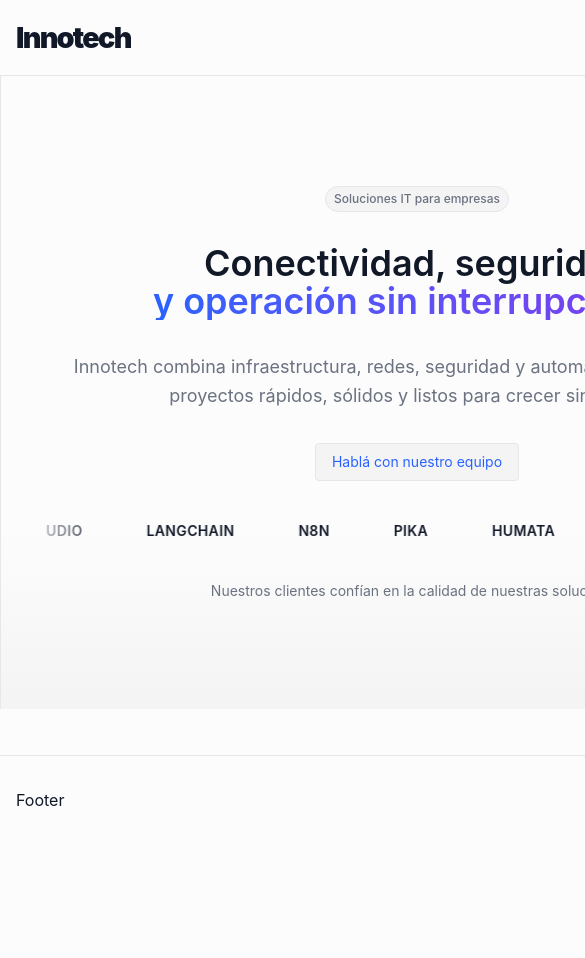
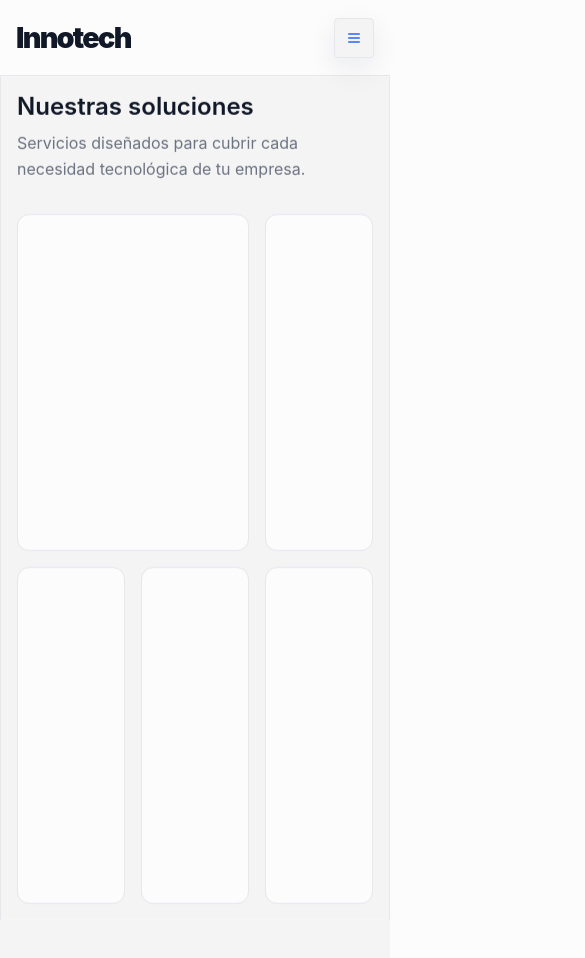
Before and after one commit to ferz7e/innotech-site, a React (Vite) app: page / in a window 390 px wide. Shown: the top 958 px of the page, 585 px wide, since content can reach past the window. Before the commit the page ends 844 px from the top, so only its background shows below. Built offline with nearby package versions, Linux system fonts and the light colour scheme.

Commit message:
feat(home): add scroll-driven Hero→Services transition with fade/blur/scale and new Services grid section

```diff
--- /dev/null
+++ b/src/components/shared/SectionHeading.tsx
@@ -0,0 +1,27 @@
+import type { ReactNode } from "react";
+
+type SectionHeadingAlign = "start" | "center" | "end";
+
+type SectionHeadingProps = {
+  title: ReactNode;
+  subtitle?: ReactNode;
+  align?: SectionHeadingAlign;
+  className?: string;
+};
+
+const ALIGNMENT_CLASSNAME: Record<SectionHeadingAlign, string> = {
+  start: "items-start text-left",
+  center: "items-center text-center",
+  end: "items-end text-right",
+};
+
+function SectionHeading({ title, subtitle, align = "start", className = "" }: SectionHeadingProps) {
+  return (
+    <div className={`flex w-full flex-col gap-2 ${ALIGNMENT_CLASSNAME[align]} ${className}`}>
+      <h2 className="text-balance text-2xl font-semibold leading-tight text-[var(--text)] md:text-3xl">{title}</h2>
+      {subtitle ? <p className="max-w-2xl text-base leading-relaxed text-[var(--text-muted)]">{subtitle}</p> : null}
+    </div>
+  );
+}
+
+export default SectionHeading;
--- a/src/layouts/MainLayout.tsx
+++ b/src/layouts/MainLayout.tsx
@@ -35,10 +35,10 @@ function MainLayout() {
   }, []);
 
   return (
-    <div className="grid min-h-screen grid-rows-[auto_1fr_auto] bg-[var(--bg)] text-[var(--text)]">
+    <div className="grid min-h-screen grid-rows-[auto_1fr_auto] bg-[var(--bg)] text-[var(--text)] bg-[var(--bg-muted)]">
       {isLoaderVisible && <Loger onFinish={handleLoaderFinish} />}
       <Header revealLogo={!isLoaderVisible} />
-      <main className="mx-auto w-full max-w-[1240px]">
+      <main className="mx-auto w-full max-w-[1240px] ">
         <Outlet />
       </main>
       <Footer themeMode={themeMode} onToggleTheme={handleToggleTheme} />
--- a/src/pages/HomePage.tsx
+++ b/src/pages/HomePage.tsx
@@ -1,7 +1,90 @@
+import { useEffect, useRef, useState } from "react";
 import Hero from "../sections/Hero";
+import ServicesGridSection from "../sections/ServicesGridSection";
+
+const STAGE_HEIGHT_VH = 220;
 
 function HomePage() {
-  return <Hero />;
+  const stageRef = useRef<HTMLElement | null>(null);
+  const [scrollProgress, setScrollProgress] = useState(0);
+
+  useEffect(() => {
+    let rafId = 0;
+
+    const updateProgress = () => {
+      const stageElement = stageRef.current;
+      if (!stageElement) {
+        return;
+      }
+
+      const rect = stageElement.getBoundingClientRect();
+      const totalScrollableDistance = stageElement.offsetHeight - window.innerHeight;
+
+      if (totalScrollableDistance <= 0) {
+        setScrollProgress(1);
+        return;
+      }
+
+      const rawProgress = -rect.top / totalScrollableDistance;
+      const clampedProgress = Math.min(1, Math.max(0, rawProgress));
+      setScrollProgress(clampedProgress);
+    };
+
+    const requestUpdate = () => {
+      if (rafId) {
+        return;
+      }
+
+      rafId = window.requestAnimationFrame(() => {
+        rafId = 0;
+        updateProgress();
+      });
+    };
+
+    updateProgress();
+    window.addEventListener("scroll", requestUpdate, { passive: true });
+    window.addEventListener("resize", requestUpdate);
+
+    return () => {
+      window.removeEventListener("scroll", requestUpdate);
+      window.removeEventListener("resize", requestUpdate);
+      if (rafId) {
+        window.cancelAnimationFrame(rafId);
+      }
+    };
+  }, []);
+
+  const fadeProgress = Math.min(1, scrollProgress * 1.25);
+  const heroOpacity = Math.pow(1 - fadeProgress, 1.9);
+  const heroBlur = fadeProgress * 4.5;
+  const heroTranslateY = -scrollProgress * 5;
+  const heroScale = 1 - fadeProgress * 0.15;
+  const servicesTranslateY = (1 - scrollProgress) * 105;
+
+  return (
+    <section ref={stageRef} className="relative" style={{ height: `${STAGE_HEIGHT_VH}dvh` }}>
+      <div className="sticky top-0 h-[100dvh] overflow-hidden">
+        <div
+          className="absolute inset-0 z-10 flex justify-center"
+        >
+          <Hero
+            contentStyle={{
+              willChange: "transform, opacity, filter",
+              opacity: heroOpacity,
+              filter: `blur(${heroBlur}px)`,
+              transform: `translateY(${heroTranslateY}vh) scale(${heroScale})`,
+            }}
+          />
+        </div>
+
+        <div
+          className="absolute inset-0 z-20"
+          style={{ willChange: "transform", transform: `translateY(${servicesTranslateY}%)` }}>
+          <ServicesGridSection />
+        </div>
+      </div>
+    </section>
+  );
 }
 
 export default HomePage;
--- a/src/sections/Hero.tsx
+++ b/src/sections/Hero.tsx
@@ -1,3 +1,4 @@
+import type { CSSProperties } from "react";
 import { LuArrowRight } from "react-icons/lu";
 import Badge from "../components/shared/Badge";
 import SecondaryButton from "../components/shared/SecondaryButton";
@@ -16,11 +17,15 @@ const HERO_COPY = {
   trustText: "Nuestros clientes confían en la calidad de nuestras soluciones",
 } as const;
 
-function Hero() {
+type HeroProps = {
+  contentStyle?: CSSProperties;
+};
+
+function Hero({ contentStyle }: HeroProps) {
   return (
     // Contenedor principal del Hero: alto de viewport, borde inline y fondo con degradado vertical.
-    <section className="flex min-h-[75dvh] w-full max-w-[1240px] items-center justify-center border-x border-[var(--line)] bg-[linear-gradient(to_bottom,var(--bg)_0%,var(--bg)_72%,var(--bg-muted)_100%)] p-4">
-      <div className="flex w-full flex-col items-center justify-center gap-8 text-center">
+    <section className="flex min-h-[75dvh] w-full max-w-[1240px] items-center justify-center border-x border-[var(--line)] p-4 bg-[var(--bg)]">
+      <div className="flex w-full flex-col items-center justify-center gap-8 text-center" style={contentStyle}>
         {/* 1) Badge */}
         <div>
           <Badge>{HERO_COPY.badge}</Badge>
@@ -30,9 +35,7 @@ function Hero() {
         <div>
           <h1 className="text-balance text-4xl font-semibold leading-[1.06] text-[var(--text)] md:text-5xl lg:text-6xl">
             {HERO_COPY.titleStart}
-            <span className="block bg-gradient-to-r from-[var(--accent-1)] to-[var(--accent-2)] bg-clip-text text-transparent">
-              {HERO_COPY.titleHighlight}
-            </span>
+            <span className="block bg-[var(--accent-1)] bg-clip-text text-transparent">{HERO_COPY.titleHighlight}</span>
           </h1>
         </div>
 
--- /dev/null
+++ b/src/sections/ServicesGridSection.tsx
@@ -0,0 +1,33 @@
+import SectionHeading from "../components/shared/SectionHeading";
+
+const GRID_ITEMS = Array.from({ length: 5 });
+
+function ServicesGridSection() {
+  return (
+    <section className="relative min-h-[100dvh] border-x border-[var(--line)] bg-[var(--bg-muted)] p-4">
+      <div
+        aria-hidden="true"
+        className="pointer-events-none absolute inset-x-0 top-0 h-[200px] -translate-y-full bg-[linear-gradient(to_bottom,transparent_0%,var(--bg-muted)_100%)]"
+      />
+
+      <div className="relative z-10 mx-auto flex h-[calc(100dvh-2rem)] w-full max-w-[1240px] flex-col gap-8">
+        <SectionHeading
+          align="start"
+          title="Nuestras soluciones"
+          subtitle="Servicios diseñados para cubrir cada necesidad tecnológica de tu empresa."
+        />
+
+        <div className="grid h-full flex-1 grid-cols-3 grid-rows-2 gap-4">
+          {GRID_ITEMS.map((_, index) => (
+            <div
+              key={index}
+              className={`rounded-xl border border-[var(--line)] bg-[var(--bg)] ${index === 0 ? "col-span-2" : ""}`}
+            />
+          ))}
+        </div>
+      </div>
+    </section>
+  );
+}
+
+export default ServicesGridSection;
```
